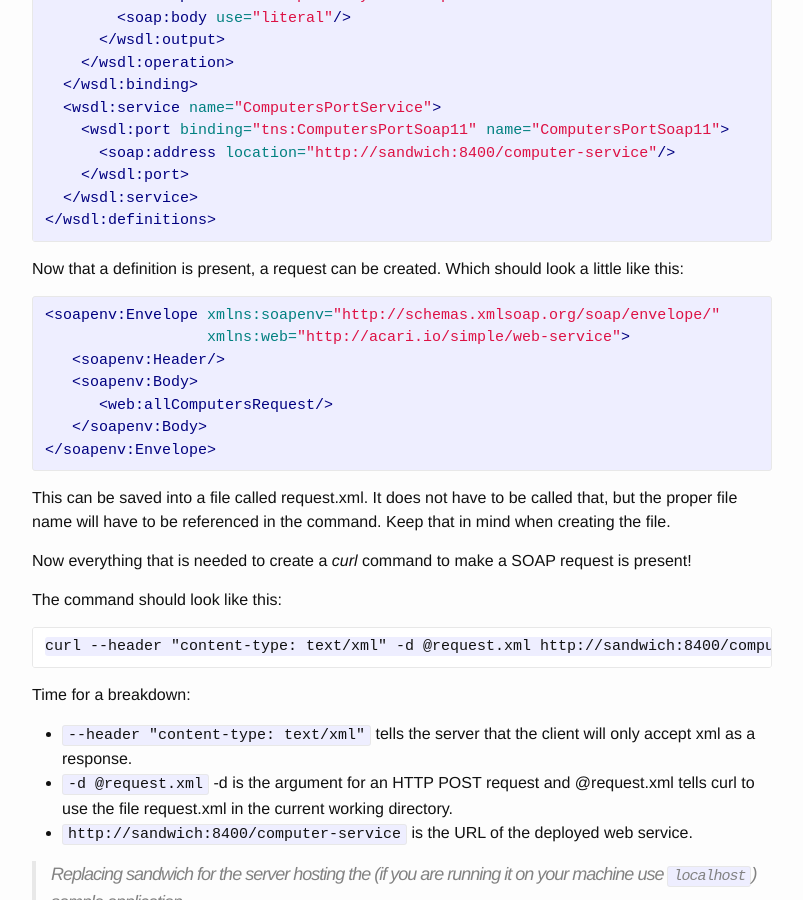
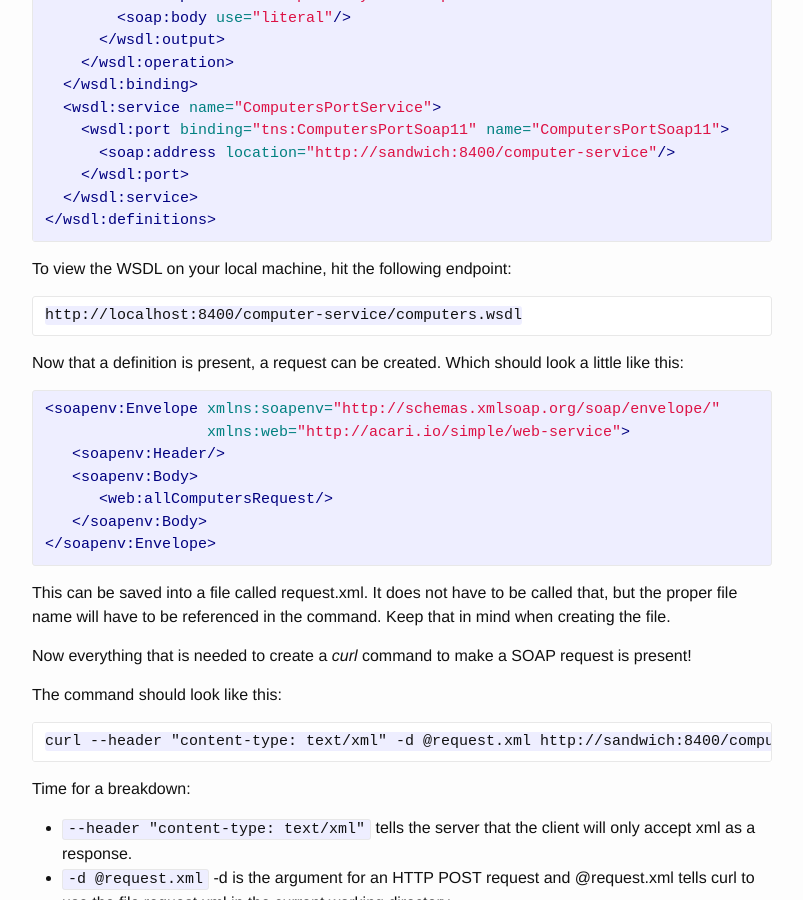
Before and after one commit to Unthrottled/blog, a Jekyll site: the page built from _posts/2017-04-28-Command-Line-SOAP.md, in a window 1280 px wide and 900 px high, scrolled down 4605 px. Shown: the whole window, without its empty margins (238-1041 px from the left). Built offline with Jekyll 4.4.1, drawn with Linux system fonts in a browser that asks for light colours.

Commit message:
Added how to get to wsdl

```diff
--- a/_posts/2017-04-28-Command-Line-SOAP.md
+++ b/_posts/2017-04-28-Command-Line-SOAP.md
@@ -214,6 +214,10 @@ Lastly, the web service definition, for the sample project, is a follows:
 </wsdl:definitions>
 {% endhighlight %}
 
+To view the WSDL on your local machine, hit the following endpoint:
+
+    http://localhost:8400/computer-service/computers.wsdl
+
 Now that a definition is present, a request can be created. Which should look a little like this:
 
 {% highlight xml  %}
```
